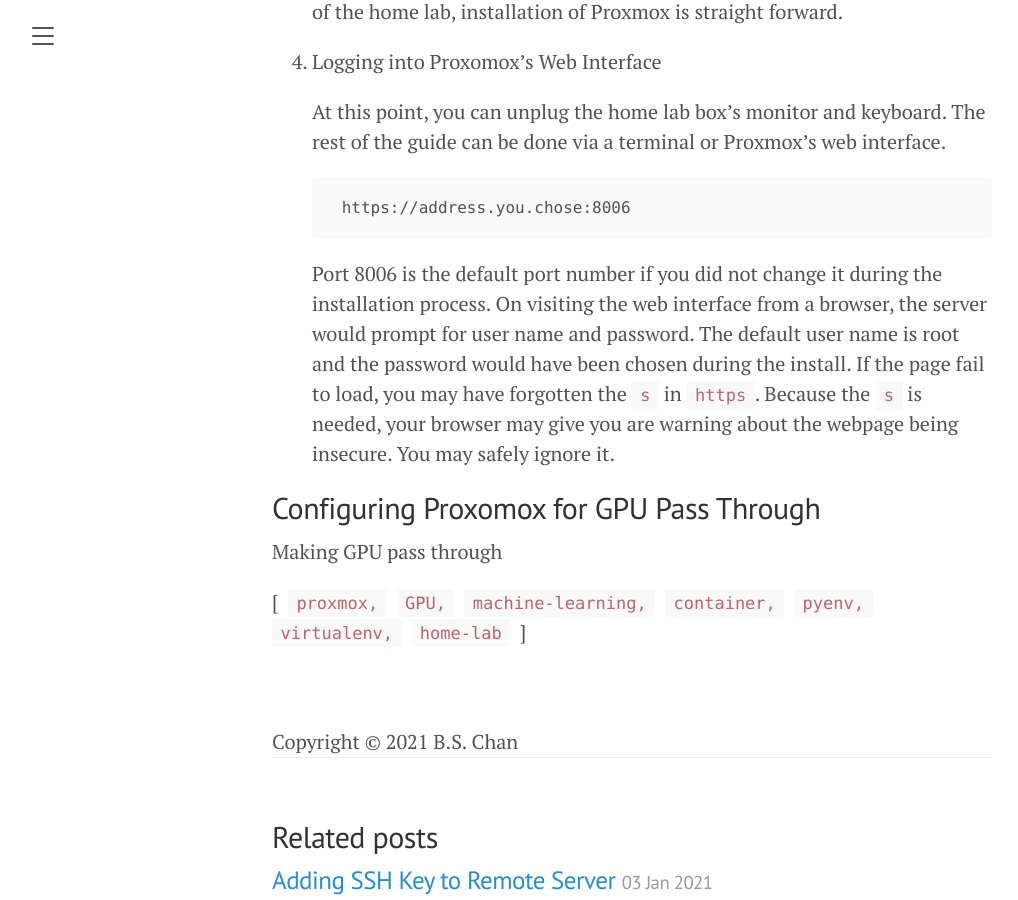
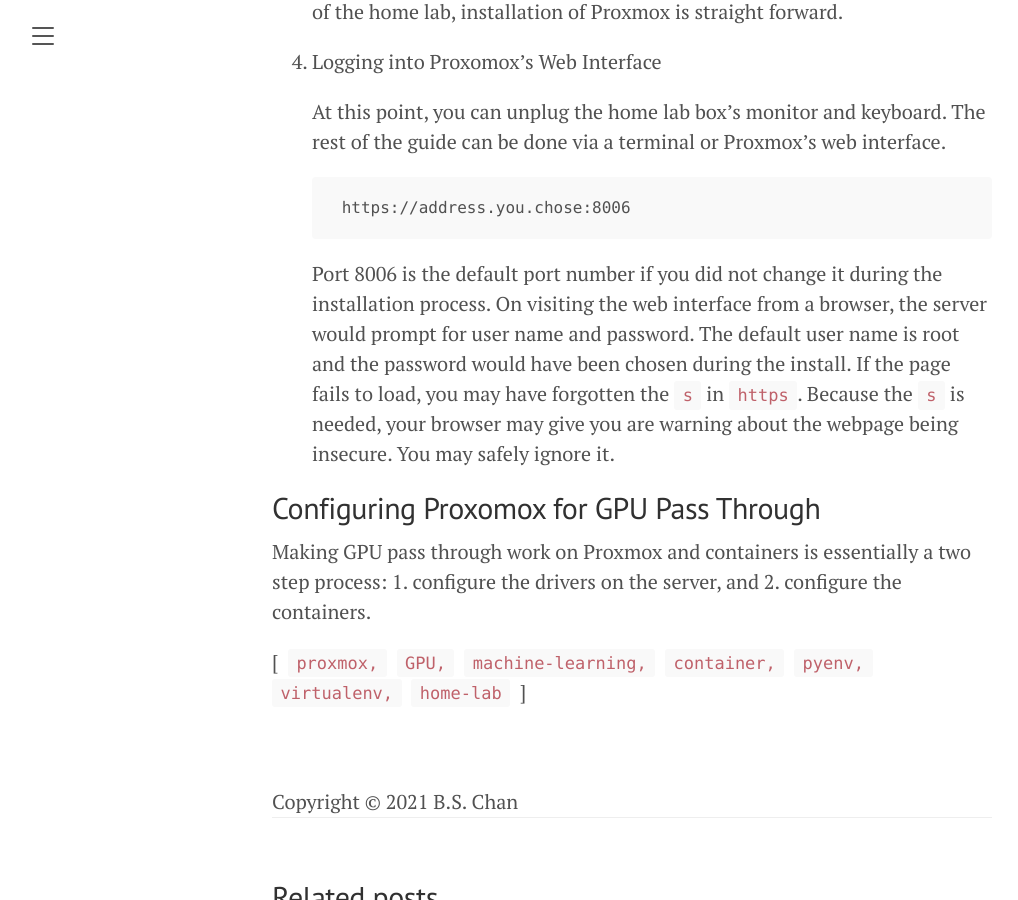
Before and after one commit to Saltwater-City/bslc.github.io, a Jekyll site: the page built from _posts/2021-01-04-proxmox-server.md, in a window 1280 px wide and 900 px high, scrolled down 1517 px. Shown: the whole window, without its empty margins (8-1026 px from the left). Built offline with Jekyll 4.4.1, drawn with Linux system fonts in a browser that asks for light colours.

Commit message:
adding section on GPU configs

````diff
--- a/_posts/2021-01-04-proxmox-server.md
+++ b/_posts/2021-01-04-proxmox-server.md
@@ -43,8 +43,10 @@
     https://address.you.chose:8006
     ```
     Port 8006 is the default port number if you did not change it during the installation process. On visiting the web interface from a browser, the server would prompt for user name and password. The default user name is root and the password would have been chosen during the install.
-    If the page fail to load, you may have forgotten the `s` in `https`. Because the `s` is needed, your browser may give you are warning about the webpage being insecure. You may safely ignore it.
+    If the page fails to load, you may have forgotten the `s` in `https`. Because the `s` is needed, your browser may give you are warning about the webpage being insecure. You may safely ignore it.
 
 ## Configuring Proxomox for GPU Pass Through
 
-Making GPU pass through
+Making GPU pass through work on Proxmox and containers is essentially a two step process:
+    1. configure the drivers on the server, and
+    2. configure the containers.
````
